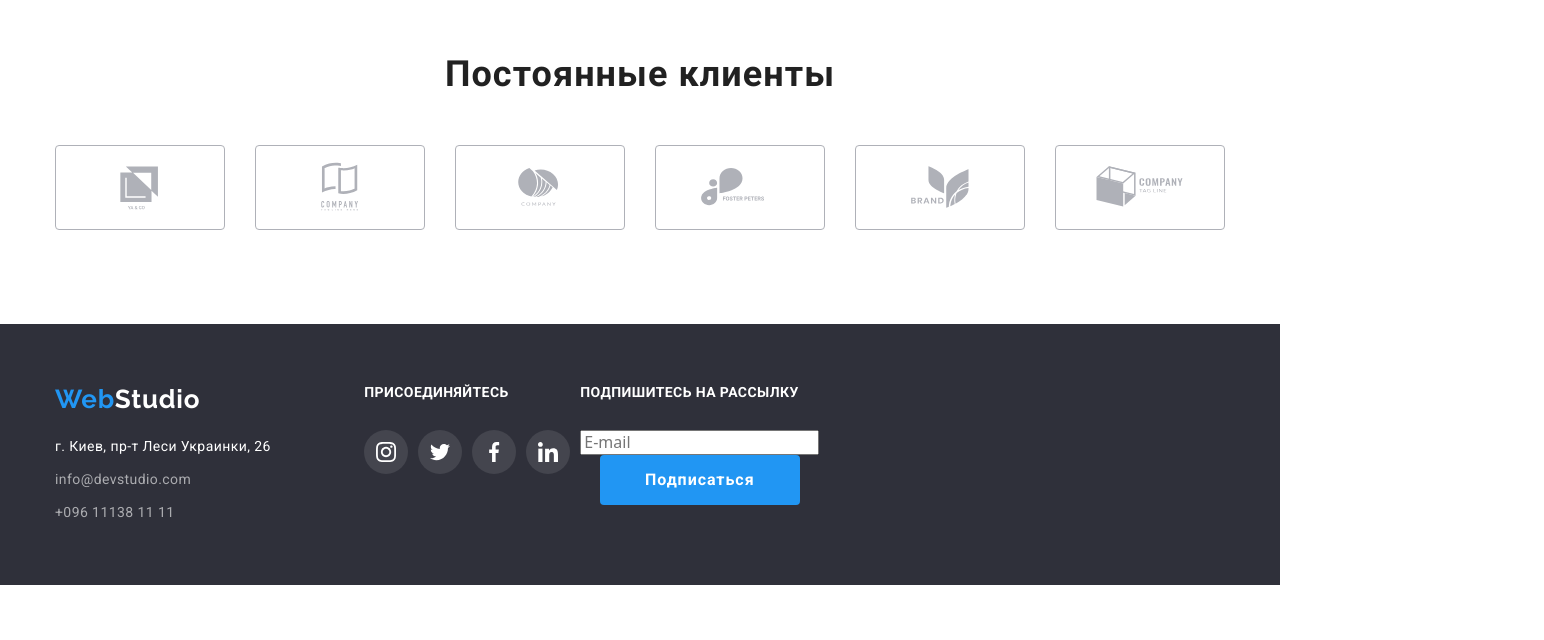
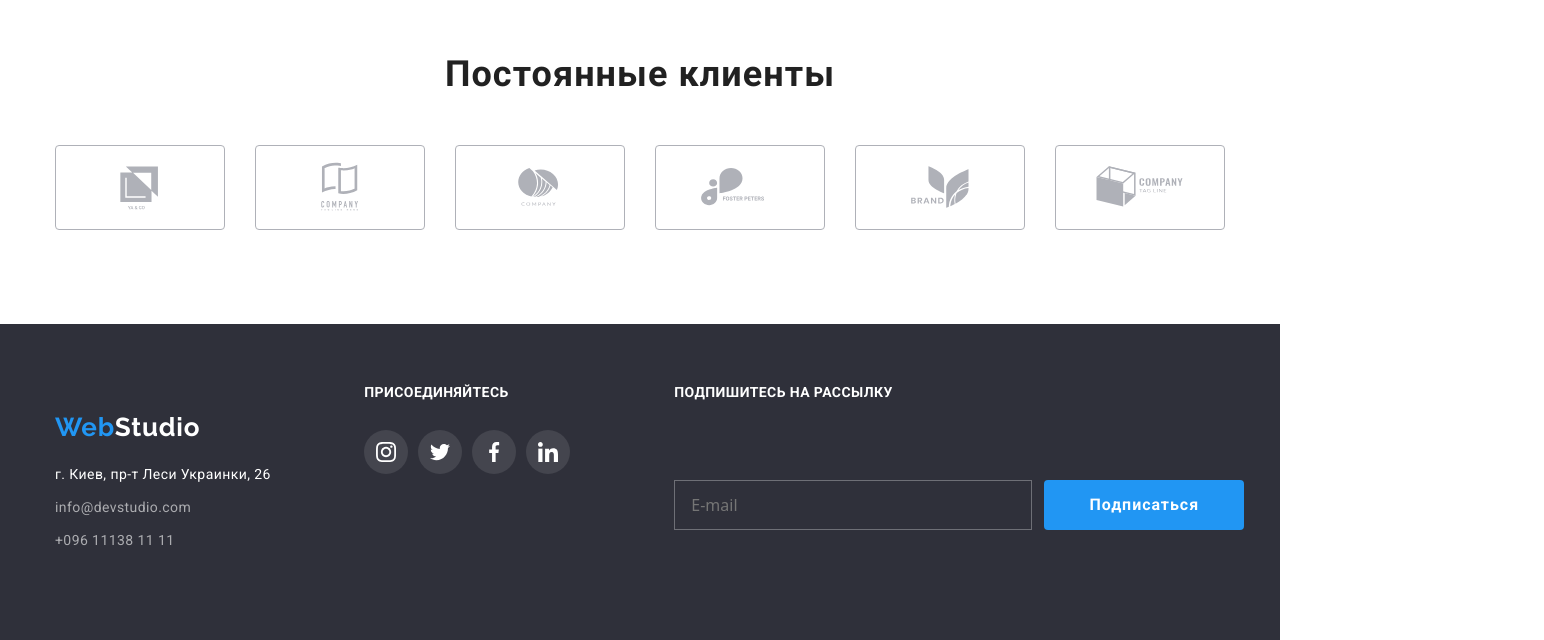
Before and after one commit to GennaGosh/goit-markup-hw-06, a plain HTML site: page index.html in a window 1280 px wide. Shown: the part 2346-2986 px from the top of the page, 1544 px wide, since content can reach past the window. Before the commit the page ends 2931 px from the top, so only its background shows below. Drawn offline with nearby package versions, Linux system fonts and the light colour scheme.

Commit message:
footer cont

```diff
--- a/css/stylesheet.css
+++ b/css/stylesheet.css
@@ -536,6 +536,9 @@ height: 70px;
   color: rgba(255, 255, 255, 0.6);
   margin-top: 9px;
 }
+.join {
+  margin-right: 94px;
+}
 .join-title {
   font-family: Roboto;
 font-style: normal;
@@ -583,10 +586,21 @@ margin-bottom: 30px;
     background-color: #2196F3;;
   }
 
-  .footer-form-btn {
+.footer-form-field {
+  display: flex;
+  align-items: center;
+}
+.footer-form-input {
+  width: 358px;
+  height: 50px;
+  margin-right: 12px;
 
-  }
+  background-color: #2F303A;
+  border: 1px solid #FFFFFF4D;
+  padding-left: 16px;
 
+
+}
 
   .footer-form-btn {
   display: block;
--- a/index.html
+++ b/index.html
@@ -427,11 +427,12 @@
                 <p class="join-title">Подпишитесь на рассылку</p>
                 <div class="footer-form-field">
                     <label for="">
-                        <input name="user_mail" type="email" placeholder="E-mail">
+                        <input class="footer-form-input" name="user_mail" type="email" placeholder="E-mail">
 
 
                     </label>
                     <button type="submit" class="footer-form-btn">Подписаться</button>
+                    <svg class="href"></svg>
 
 
                     </button>
```
